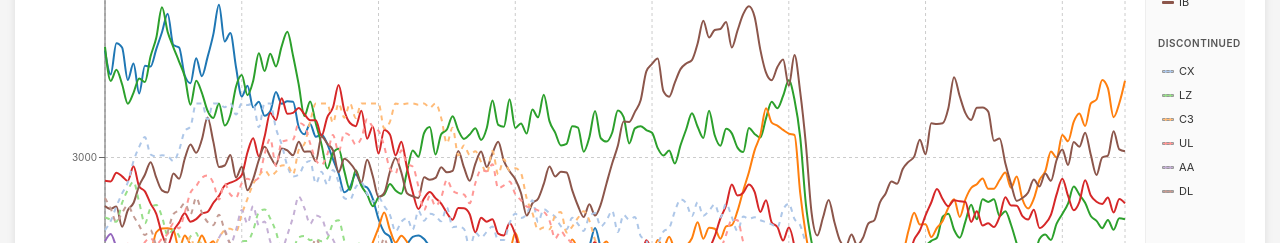
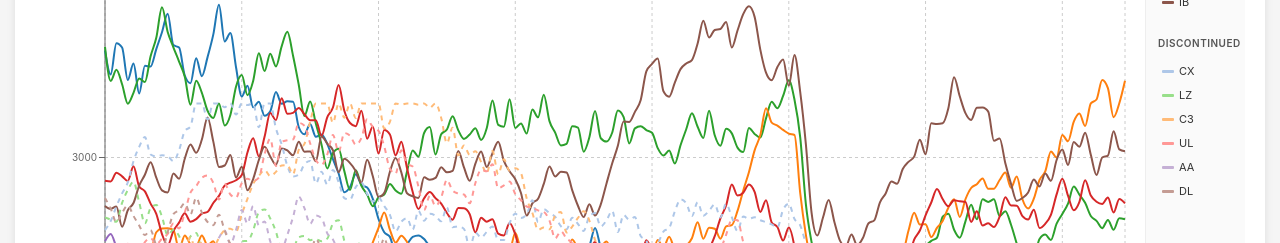
Before and after one commit to nomanocra/eco-chart-test-multipleline, a React (Vite) app: page / in a window 1280 px wide. Shown: the part 233-476 px from the top of the page. Built offline with nearby package versions, Linux system fonts and the light colour scheme.

Commit message:
Remove dashed border from discontinued legend items
🤖 Generated with [Claude Code](https://claude.com/claude-code)

Co-Authored-By: Claude Opus 4.5 <noreply@anthropic.com>

```diff
--- a/src/components/LineChart.tsx
+++ b/src/components/LineChart.tsx
@@ -386,7 +386,7 @@ const LineChart: React.FC<LineChartProps> = ({ singleAirlineMode }) => {
               >
                 <span
                   className="legend-color"
-                  style={{ backgroundColor: airline.color, border: '1px dashed #999' }}
+                  style={{ backgroundColor: airline.color }}
                 />
                 <span className="legend-label">{airline.code}</span>
               </div>
```
